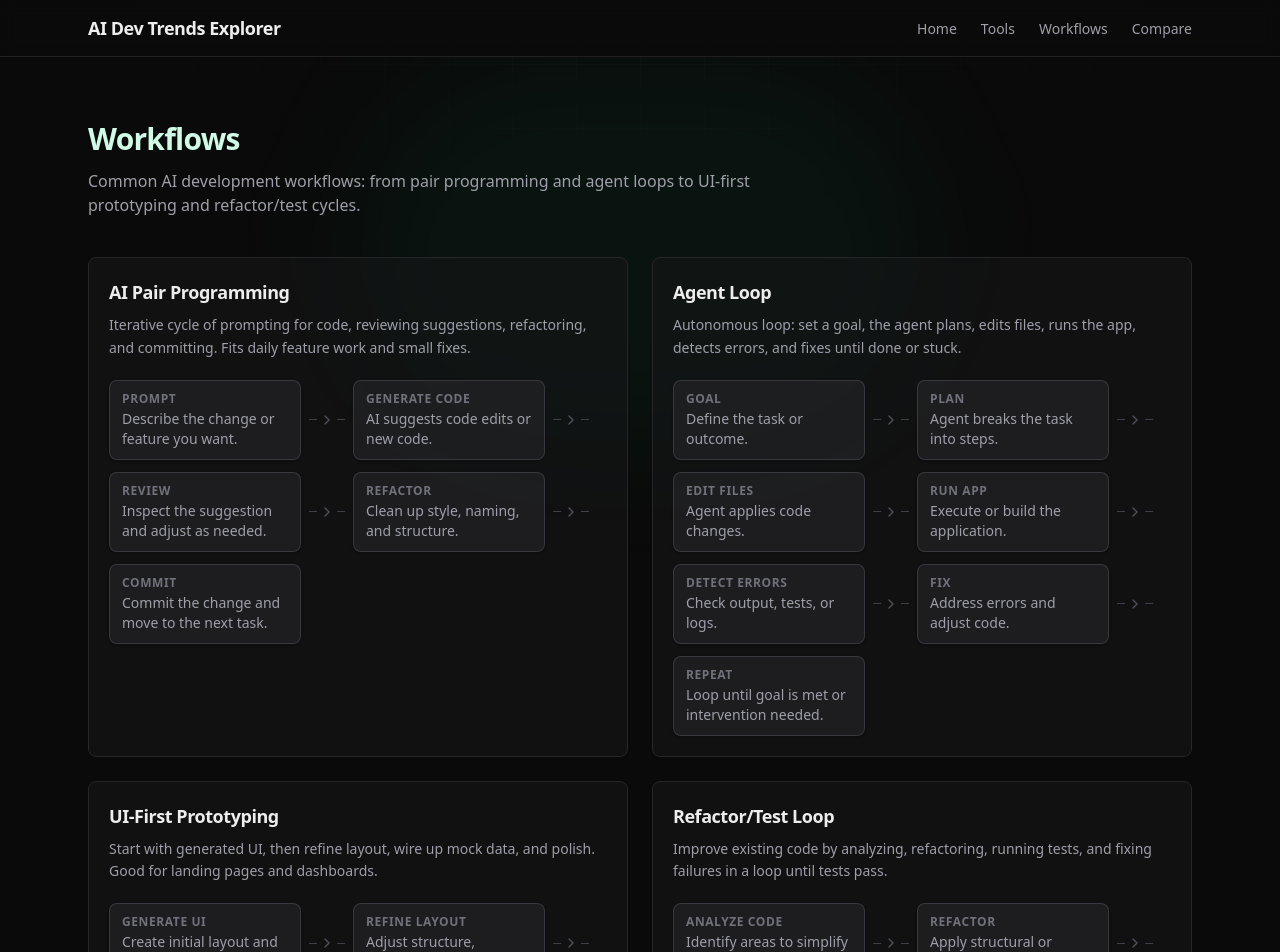
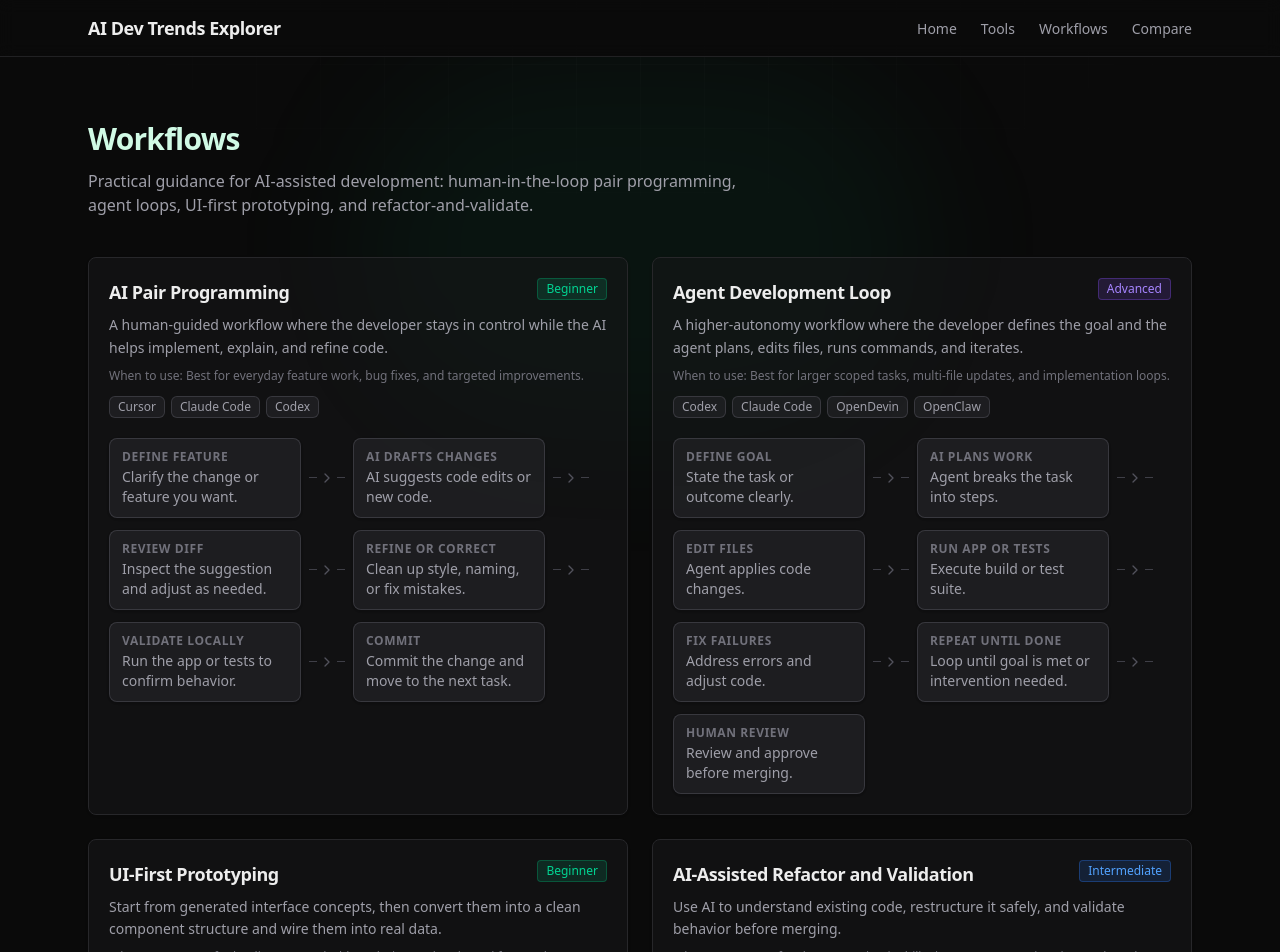
Before and after one commit to ian-schwartz/ai-dev-trends-explorer, a Next.js app: page /workflows in a window 1280 px wide. Shown: the top 952 px of the page. Built offline with nearby package versions, Linux system fonts and the light colour scheme.

Commit message:
feat: improve workflow accuracy and practical guidance

```diff
--- a/src/app/workflows/page.tsx
+++ b/src/app/workflows/page.tsx
@@ -15,8 +15,8 @@ export default function WorkflowsPage() {
           Workflows
         </h1>
         <p className="mt-3 max-w-2xl text-zinc-400">
-          Common AI development workflows: from pair programming and agent loops
-          to UI-first prototyping and refactor/test cycles.
+          Practical guidance for AI-assisted development: human-in-the-loop pair
+          programming, agent loops, UI-first prototyping, and refactor-and-validate.
         </p>
         <div className="mt-10 [&_article:hover]:shadow-emerald-500/5">
           <WorkflowGrid />
--- a/src/components/home/WorkflowPreviewSection.tsx
+++ b/src/components/home/WorkflowPreviewSection.tsx
@@ -1,32 +1,16 @@
 import Link from "next/link";
+import { workflows } from "@/data/workflows";
 import { MiniWorkflow } from "@/components/workflows/MiniWorkflow";
 
-const PREVIEW_WORKFLOWS: {
-  name: string;
-  description: string;
-  steps: string[];
-}[] = [
-  {
-    name: "AI Pair Programming",
-    description:
-      "Iterative cycle of prompting for code, reviewing suggestions, and refactoring. Fits daily feature work and small fixes.",
-    steps: ["Prompt", "Generate", "Review", "Refactor"],
-  },
-  {
-    name: "Agent Loop",
-    description:
-      "Autonomous loop: set a goal, the agent plans, edits files, runs the app, and fixes errors until done or stuck.",
-    steps: ["Goal", "Plan", "Edit", "Run", "Fix"],
-  },
-  {
-    name: "UI-First Prototyping",
-    description:
-      "Start with generated UI, then refine layout, wire up mock data, and polish. Good for landing pages and dashboards.",
-    steps: ["Generate UI", "Refine", "Connect Data", "Polish"],
-  },
-];
+const PREVIEW_COUNT = 3;
 
 export function WorkflowPreviewSection() {
+  const previewWorkflows = workflows.slice(0, PREVIEW_COUNT).map((w) => ({
+    name: w.name,
+    description: w.description,
+    steps: w.steps.map((s) => s.title),
+  }));
+
   return (
     <section className="relative overflow-hidden border-b border-zinc-800/60 py-16 sm:py-20">
       {/* Very subtle emerald glow behind workflow cards */}
@@ -41,11 +25,11 @@ export function WorkflowPreviewSection() {
           Workflow preview
         </h2>
         <p className="mt-2 max-w-2xl text-zinc-400">
-          Common AI development workflows: from pair programming to agent loops
-          and UI-first prototyping.
+          Practical AI-assisted development workflows: from pair programming and
+          agent loops to UI-first prototyping and refactor-and-validate.
         </p>
         <div className="mt-8 grid gap-4 sm:mt-10 sm:gap-6 sm:grid-cols-2 lg:grid-cols-3 [&>div:hover]:shadow-emerald-500/5">
-          {PREVIEW_WORKFLOWS.map((workflow) => (
+          {previewWorkflows.map((workflow) => (
             <MiniWorkflow
               key={workflow.name}
               name={workflow.name}
--- a/src/components/workflows/WorkflowCard.tsx
+++ b/src/components/workflows/WorkflowCard.tsx
@@ -2,7 +2,17 @@
 
 import { ChevronRight, ChevronDown } from "lucide-react";
 import { motion } from "framer-motion";
-import type { Workflow } from "@/types/workflow";
+import type { Workflow, MaturityLevel } from "@/types/workflow";
+
+const maturityStyles: Record<
+  MaturityLevel,
+  string
+> = {
+  beginner: "bg-emerald-500/15 text-emerald-400 border-emerald-500/30",
+  intermediate: "bg-blue-500/15 text-blue-400 border-blue-500/30",
+  advanced: "bg-violet-500/15 text-violet-400 border-violet-500/30",
+  experimental: "bg-amber-500/15 text-amber-400 border-amber-500/30",
+};
 
 interface WorkflowCardProps {
   workflow: Workflow;
@@ -72,12 +82,34 @@ export function WorkflowCard({ workflow }: WorkflowCardProps) {
       animate={{ opacity: 1, y: 0 }}
       transition={{ duration: 0.25, ease: "easeOut" }}
     >
-      <h3 className="text-lg font-semibold tracking-tight text-foreground">
-        {workflow.name}
-      </h3>
+      <div className="flex flex-wrap items-start justify-between gap-2">
+        <h3 className="text-lg font-semibold tracking-tight text-foreground">
+          {workflow.name}
+        </h3>
+        <span
+          className={`shrink-0 rounded border px-2 py-0.5 text-xs font-medium capitalize ${maturityStyles[workflow.maturityLevel]}`}
+        >
+          {workflow.maturityLevel}
+        </span>
+      </div>
       <p className="mt-2 text-sm leading-relaxed text-zinc-400">
         {workflow.description}
       </p>
+      <p className="mt-2 text-xs font-medium text-zinc-500">
+        When to use: {workflow.whenToUse}
+      </p>
+      {workflow.relatedTools.length > 0 && (
+        <div className="mt-3 flex flex-wrap gap-1.5">
+          {workflow.relatedTools.map((tool) => (
+            <span
+              key={tool}
+              className="rounded-md border border-zinc-700/80 bg-zinc-800/60 px-2 py-0.5 text-xs text-zinc-400"
+            >
+              {tool}
+            </span>
+          ))}
+        </div>
+      )}
       <div className="mt-4 flex flex-col gap-0 sm:mt-5 sm:flex-row sm:flex-wrap sm:gap-x-2 sm:gap-y-3">
         {workflow.steps.flatMap((step, i) => [
           <StepCard key={`step-${i}`} step={step} stepIndex={i} />,
--- a/src/data/workflows.ts
+++ b/src/data/workflows.ts
@@ -5,53 +5,72 @@ export const workflows: Workflow[] = [
     slug: "ai-pair-programming",
     name: "AI Pair Programming",
     description:
-      "Iterative cycle of prompting for code, reviewing suggestions, refactoring, and committing. Fits daily feature work and small fixes.",
+      "A human-guided workflow where the developer stays in control while the AI helps implement, explain, and refine code.",
+    whenToUse:
+      "Best for everyday feature work, bug fixes, and targeted improvements.",
+    maturityLevel: "beginner",
+    relatedTools: ["Cursor", "Claude Code", "Codex"],
     steps: [
-      { title: "Prompt", description: "Describe the change or feature you want." },
-      { title: "Generate Code", description: "AI suggests code edits or new code." },
-      { title: "Review", description: "Inspect the suggestion and adjust as needed." },
-      { title: "Refactor", description: "Clean up style, naming, and structure." },
+      { title: "Define Feature", description: "Clarify the change or feature you want." },
+      { title: "AI Drafts Changes", description: "AI suggests code edits or new code." },
+      { title: "Review Diff", description: "Inspect the suggestion and adjust as needed." },
+      { title: "Refine or Correct", description: "Clean up style, naming, or fix mistakes." },
+      { title: "Validate Locally", description: "Run the app or tests to confirm behavior." },
       { title: "Commit", description: "Commit the change and move to the next task." },
     ],
   },
   {
-    slug: "agent-loop",
-    name: "Agent Loop",
+    slug: "agent-development-loop",
+    name: "Agent Development Loop",
     description:
-      "Autonomous loop: set a goal, the agent plans, edits files, runs the app, detects errors, and fixes until done or stuck.",
+      "A higher-autonomy workflow where the developer defines the goal and the agent plans, edits files, runs commands, and iterates.",
+    whenToUse:
+      "Best for larger scoped tasks, multi-file updates, and implementation loops.",
+    maturityLevel: "advanced",
+    relatedTools: ["Codex", "Claude Code", "OpenDevin", "OpenClaw"],
     steps: [
-      { title: "Goal", description: "Define the task or outcome." },
-      { title: "Plan", description: "Agent breaks the task into steps." },
+      { title: "Define Goal", description: "State the task or outcome clearly." },
+      { title: "AI Plans Work", description: "Agent breaks the task into steps." },
       { title: "Edit Files", description: "Agent applies code changes." },
-      { title: "Run App", description: "Execute or build the application." },
-      { title: "Detect Errors", description: "Check output, tests, or logs." },
-      { title: "Fix", description: "Address errors and adjust code." },
-      { title: "Repeat", description: "Loop until goal is met or intervention needed." },
+      { title: "Run App or Tests", description: "Execute build or test suite." },
+      { title: "Fix Failures", description: "Address errors and adjust code." },
+      { title: "Repeat Until Done", description: "Loop until goal is met or intervention needed." },
+      { title: "Human Review", description: "Review and approve before merging." },
     ],
   },
   {
     slug: "ui-first-prototyping",
     name: "UI-First Prototyping",
     description:
-      "Start with generated UI, then refine layout, wire up mock data, and polish. Good for landing pages and dashboards.",
+      "Start from generated interface concepts, then convert them into a clean component structure and wire them into real data.",
+    whenToUse:
+      "Best for landing pages, dashboards, internal tools, and frontend experiments.",
+    maturityLevel: "beginner",
+    relatedTools: ["v0", "Cursor", "Codex"],
     steps: [
       { title: "Generate UI", description: "Create initial layout and components from a prompt." },
       { title: "Refine Layout", description: "Adjust structure, spacing, and components." },
-      { title: "Connect Mock Data", description: "Wire in sample data and state." },
-      { title: "Polish UI", description: "Finalize styling, responsiveness, and interactions." },
+      { title: "Break Into Components", description: "Split into reusable pieces and clear boundaries." },
+      { title: "Connect Data", description: "Wire in sample data, state, or API." },
+      { title: "Polish UX", description: "Finalize styling, responsiveness, and interactions." },
     ],
   },
   {
-    slug: "refactor-test-loop",
-    name: "Refactor/Test Loop",
+    slug: "ai-assisted-refactor-validation",
+    name: "AI-Assisted Refactor and Validation",
     description:
-      "Improve existing code by analyzing, refactoring, running tests, and fixing failures in a loop until tests pass.",
+      "Use AI to understand existing code, restructure it safely, and validate behavior before merging.",
+    whenToUse:
+      "Best for cleanup, maintainability improvements, migration work, and reducing complexity.",
+    maturityLevel: "intermediate",
+    relatedTools: ["Cursor", "Claude Code", "Codex"],
     steps: [
-      { title: "Analyze Code", description: "Identify areas to simplify or improve." },
-      { title: "Refactor", description: "Apply structural or stylistic changes." },
-      { title: "Run Tests", description: "Execute the test suite." },
-      { title: "Fix Issues", description: "Address any failing tests or regressions." },
-      { title: "Repeat", description: "Continue until refactor is complete and green." },
+      { title: "Inspect Existing Code", description: "Identify areas to simplify or improve." },
+      { title: "Explain Risks", description: "Use AI to surface dependencies and impact." },
+      { title: "Refactor Structure", description: "Apply structural or stylistic changes." },
+      { title: "Run Tests or Build", description: "Execute the test suite or build." },
+      { title: "Fix Regressions", description: "Address any failing tests or breakage." },
+      { title: "Approve Changes", description: "Review diff and approve before merge." },
     ],
   },
 ];
--- a/src/types/workflow.ts
+++ b/src/types/workflow.ts
@@ -1,3 +1,9 @@
+export type MaturityLevel =
+  | "beginner"
+  | "intermediate"
+  | "advanced"
+  | "experimental";
+
 export interface WorkflowStep {
   title: string;
   description: string;
@@ -7,5 +13,8 @@ export interface Workflow {
   slug: string;
   name: string;
   description: string;
+  whenToUse: string;
+  maturityLevel: MaturityLevel;
+  relatedTools: string[];
   steps: WorkflowStep[];
 }
```
